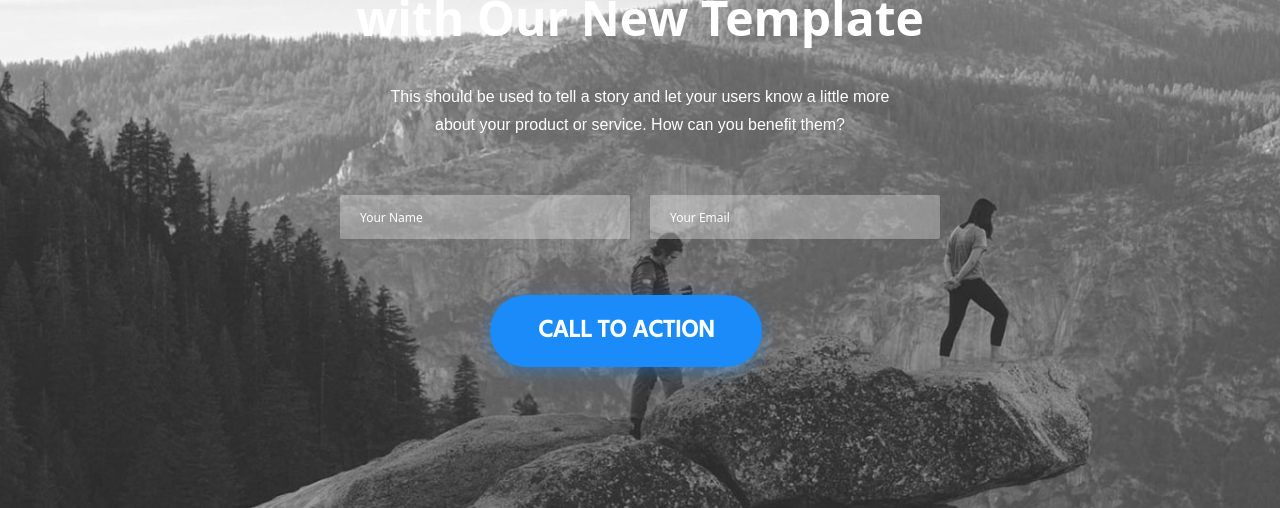
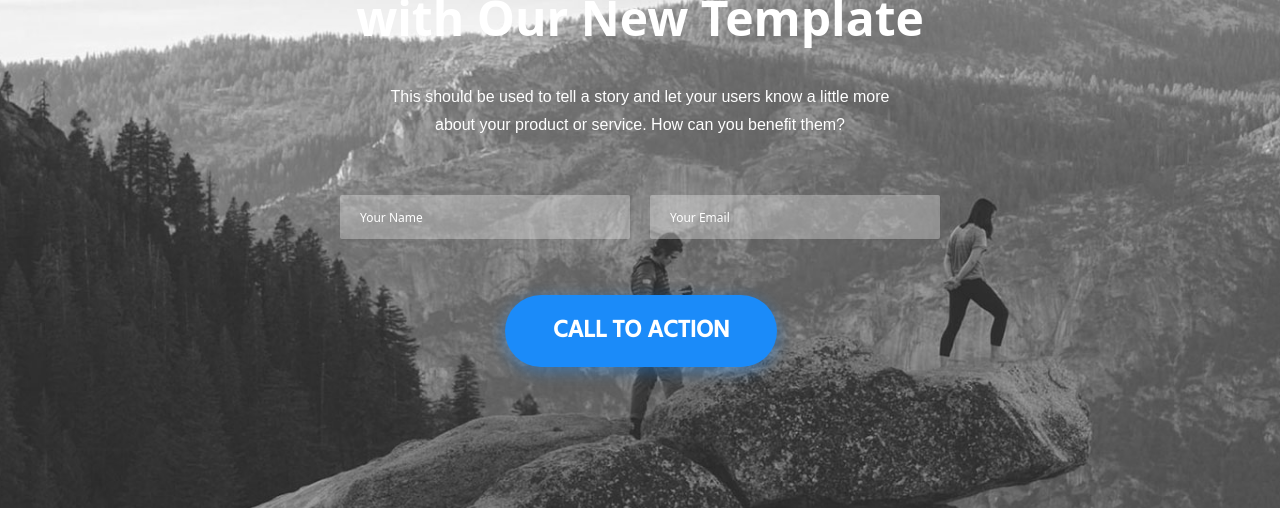
Before and after one commit to byHsein/-Tailwind-LeadPower, a plain HTML site: page index.html in a window 1280 px wide. Shown: the part 241-749 px from the top of the page. Drawn offline with nearby package versions, Linux system fonts and the light colour scheme; a web font is replaced by a local one.

Commit message:
merapikan posisi button

```diff
--- a/tailwind.css
+++ b/tailwind.css
@@ -80,7 +80,7 @@ input{
 .custom-btn{
     background-color:#1b8bf9 ;
     font-family: 'hind',sans-serif;
-    transform: translate(315px);
+    transform: translate(330px);
 }
 .h-90{
     height:90vh;
```
